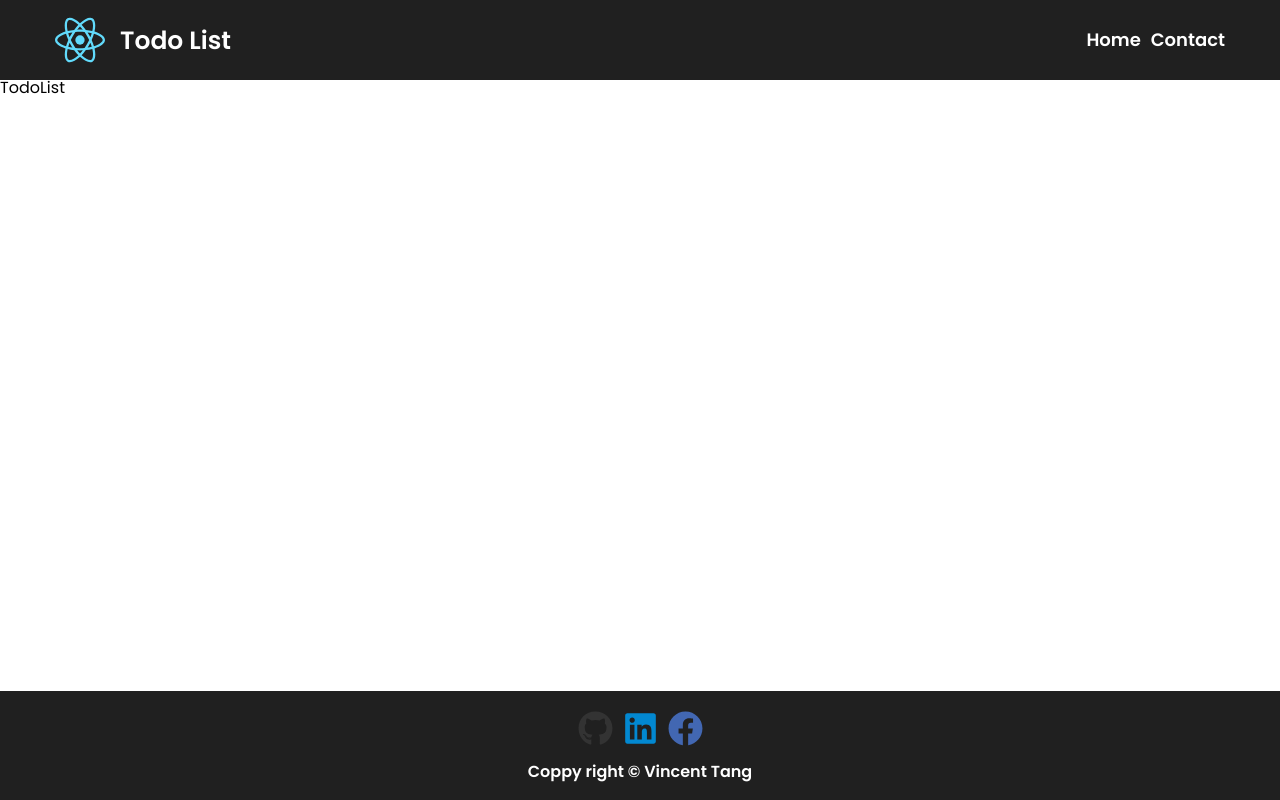
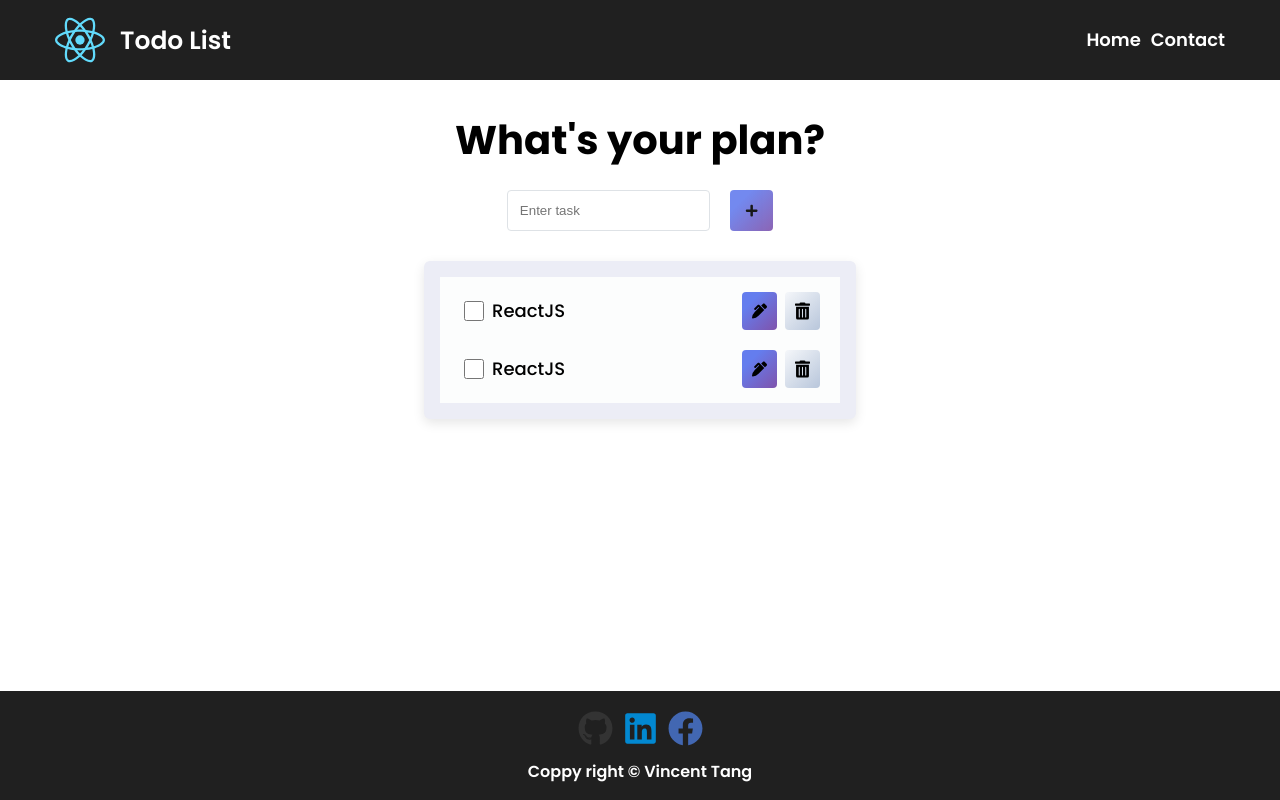
Before and after one commit to vincenttang1101/owen-frontend-test, a React (Vite) app: page / in a window 1280 px wide. Built offline with nearby package versions, Linux system fonts and the light colour scheme.

Commit message:
Feat: built todo-list #1

```diff
--- a/src/components/MainLayout/Header/index.tsx
+++ b/src/components/MainLayout/Header/index.tsx
@@ -8,6 +8,7 @@ export default function Header() {
     <header className='header'>
       {/* Container */}
       <div className='container'>
+        {/* Body */}
         <div className='body'>
           {/* Brand */}
           <div className='brand'>
--- /dev/null
+++ b/src/features/TodoList/TaskInputForm/index.tsx
@@ -0,0 +1,13 @@
+import { FaPlus } from 'react-icons/fa'
+import './styles.scss'
+
+export default function TaskInputForm() {
+  return (
+    <form className='task-form'>
+      <input type='text' placeholder='Enter task' className='task-form__input' />
+      <button type='submit' className='task-form__btn task-form__btn--add'>
+        <FaPlus className='task-form__icon' />
+      </button>
+    </form>
+  )
+}
--- /dev/null
+++ b/src/features/TodoList/TaskInputForm/styles.scss
@@ -0,0 +1,30 @@
+.task-form {
+  display: flex;
+  column-gap: 20px;
+  justify-content: center;
+
+  &__input {
+    flex: 0.5;
+    border: 1px solid #dee2e6;
+    border-radius: 4px;
+    padding: 12px;
+  }
+
+  &__input:focus {
+    outline: none;
+  }
+
+  &__btn {
+    padding: 10px 15px;
+    display: flex;
+    align-items: center;
+    border: none;
+    border-radius: 4px;
+    cursor: pointer;
+    background: linear-gradient(315deg, #7f53ac 0%, #647dee 74%);
+
+    &--add {
+      opacity: 0.9;
+    }
+  }
+}
--- /dev/null
+++ b/src/features/TodoList/TaskItem/index.tsx
@@ -0,0 +1,27 @@
+import { FaPenAlt, FaTrashAlt } from 'react-icons/fa'
+import './style.scss'
+
+export default function TaskItem() {
+  return (
+    <section className='task-item'>
+      {/* Body */}
+      <div className='body'>
+        {/* Row left */}
+        <div className='row-left'>
+          <input type='checkbox' className='task-item__check ' />
+          <p className='task-item__desc'>ReactJS</p>
+        </div>
+
+        {/* Action group */}
+        <div className='action-group'>
+          <button className='action-group__btn action-group__btn--update'>
+            <FaPenAlt className='action-group__icon' />
+          </button>
+          <button className='action-group__btn action-group__btn--remove'>
+            <FaTrashAlt className='action-group__icon' />
+          </button>
+        </div>
+      </div>
+    </section>
+  )
+}
--- /dev/null
+++ b/src/features/TodoList/TaskItem/style.scss
@@ -0,0 +1,65 @@
+.task-item {
+  .body {
+    display: flex;
+    flex-direction: row;
+    justify-content: space-between;
+    align-items: center;
+  }
+
+  .row-left {
+    display: flex;
+    align-items: center;
+    column-gap: 5px;
+
+    .task-item__check {
+      width: 20px;
+      height: 20px;
+    }
+
+    .task-item__desc {
+      font-size: 1.8rem;
+      font-weight: 500;
+      &--completed {
+        font-weight: 400;
+        text-decoration: line-through;
+        font-style: italic;
+        color: gray;
+      }
+    }
+  }
+
+  .action-group {
+    display: flex;
+    column-gap: 8px;
+
+    &__btn {
+      padding: 10px;
+      display: flex;
+      align-items: center;
+      border: none;
+      border-radius: 4px;
+      cursor: pointer;
+
+      &--update {
+        background: linear-gradient(315deg, #7f53ac 0%, #647dee 74%);
+      }
+
+      &--remove {
+        background-image: linear-gradient(315deg, #b8c6db 0%, #f5f7fa);
+      }
+
+      &--update:hover {
+        opacity: 0.9;
+      }
+
+      &--remove:hover {
+        background: linear-gradient(315deg, #fe0944 0%, #feae96 74%);
+      }
+    }
+
+    &__icon {
+      width: 15px;
+      height: 18px;
+    }
+  }
+}
--- a/src/features/TodoList/index.tsx
+++ b/src/features/TodoList/index.tsx
@@ -1,3 +1,30 @@
+import { TaskInputForm, TaskItem } from '@features'
+import './styles.scss'
+
 export default function TodoList() {
-  return <section>TodoList</section>
+  return (
+    <section className='todos'>
+      {/* Container */}
+      <div className='container'>
+        {/* Body */}
+        <div className='body'>
+          {/* Heading wrapper */}
+          <div className='todos__heading-wrapper'>
+            <h1 className='todos__heading'>What's your plan?</h1>
+          </div>
+
+          {/* Form Wrapper */}
+          <div className='todos__form-wrapper'>
+            <TaskInputForm />
+          </div>
+
+          {/* Todo List */}
+          <div className='todos__list'>
+            <TaskItem />
+            <TaskItem />
+          </div>
+        </div>
+      </div>
+    </section>
+  )
 }
--- /dev/null
+++ b/src/features/TodoList/styles.scss
@@ -0,0 +1,27 @@
+.todos {
+  margin-top: 40px;
+  padding: 0 400px;
+
+  .body {
+    display: flex;
+    flex-direction: column;
+    row-gap: 30px;
+  }
+
+  &__heading {
+    text-align: center;
+    font-size: 4rem;
+    font-weight: 700;
+  }
+
+  &__list {
+    display: flex;
+    flex-direction: column;
+    row-gap: 20px;
+    border: 16px solid #ecedf6;
+    padding: 15px 20px;
+    border-radius: 6px;
+    background: #fcfdfd;
+    box-shadow: rgba(0, 0, 0, 0.1) 0px 4px 12px;
+  }
+}
--- a/src/features/index.ts
+++ b/src/features/index.ts
@@ -1 +1,3 @@
 export { default as TodoList } from '@features/TodoList'
+export { default as TaskItem } from '@features/TodoList/TaskItem'
+export { default as TaskInputForm } from '@features/TodoList/TaskInputForm'
```
